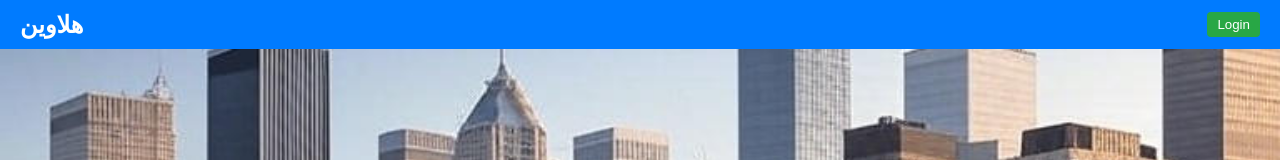
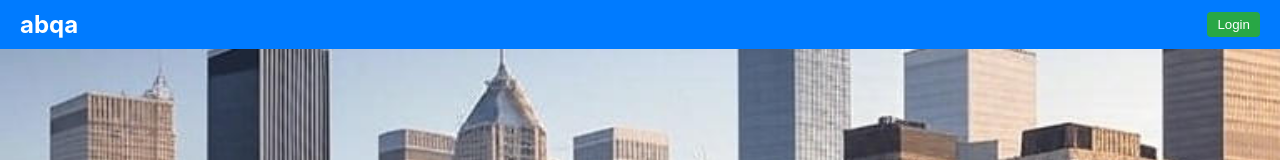
Before and after one commit to jali/visitor-management-frontend, a React (Create React App) app: page /login in a window 1280 px wide. Shown: the top 160 px of the page. Built offline with nearby package versions, Linux system fonts and the light colour scheme.

Commit message:
fix domain name

```diff
--- a/src/components/Navbar.js
+++ b/src/components/Navbar.js
@@ -15,7 +15,7 @@ const Navbar = () => {
       alignItems: 'center',
       color: 'white'
     }}>
-      <h1 style={{ margin: 0 }}>هلاوين</h1>
+      <h1 style={{ margin: 0 }}>abqa</h1>
       <div>
         {user ? (
           <>
--- a/src/constants/index.js
+++ b/src/constants/index.js
@@ -1 +1 @@
-export const API_BASE_URL = process.env.NODE_ENV === 'production' ? 'https://halaween.com/api' : 'http://192.168.1.188:8080/api';
+export const API_BASE_URL = process.env.NODE_ENV === 'production' ? 'https://abqa.net/api' : 'http://192.168.1.188:8080/api';
```
